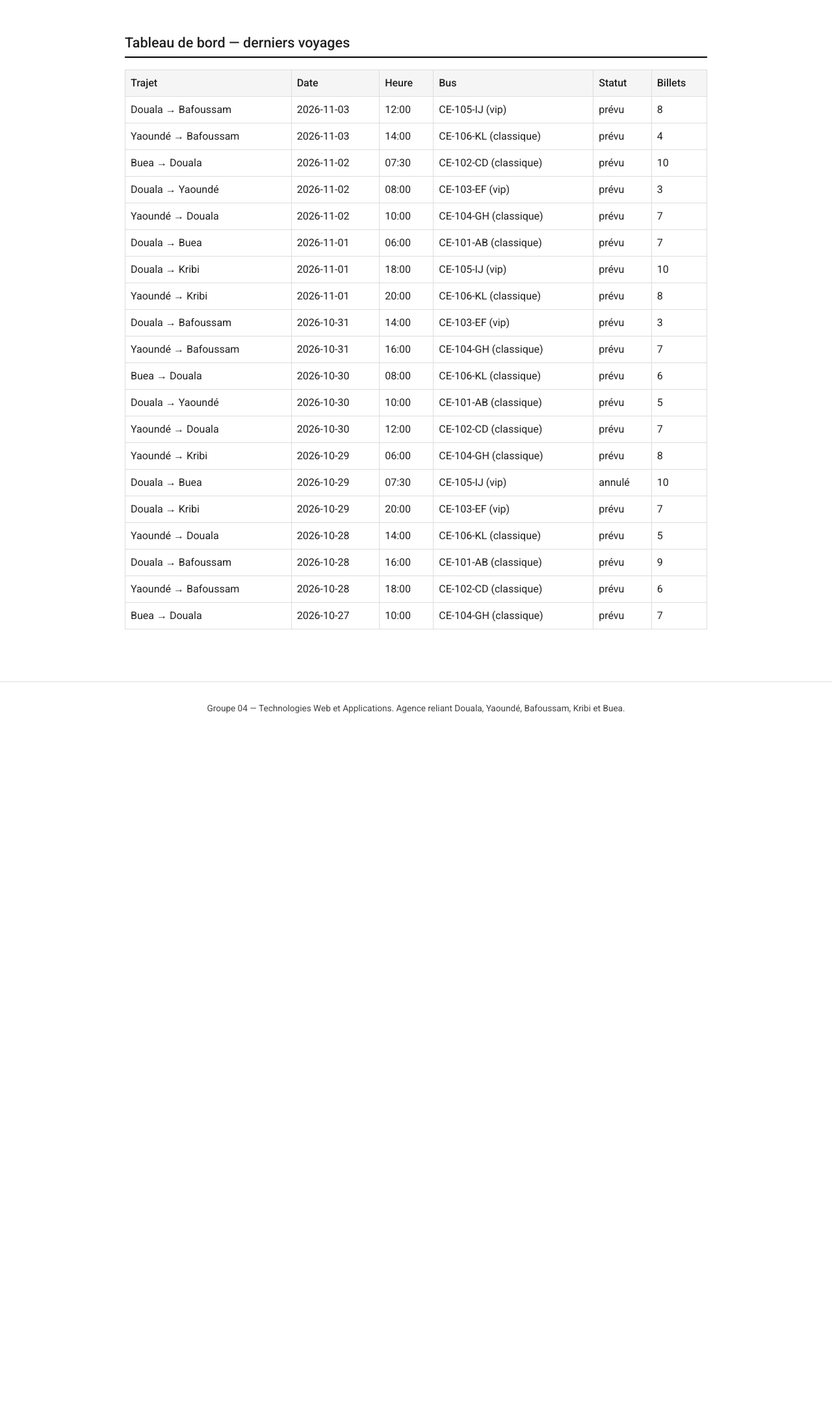
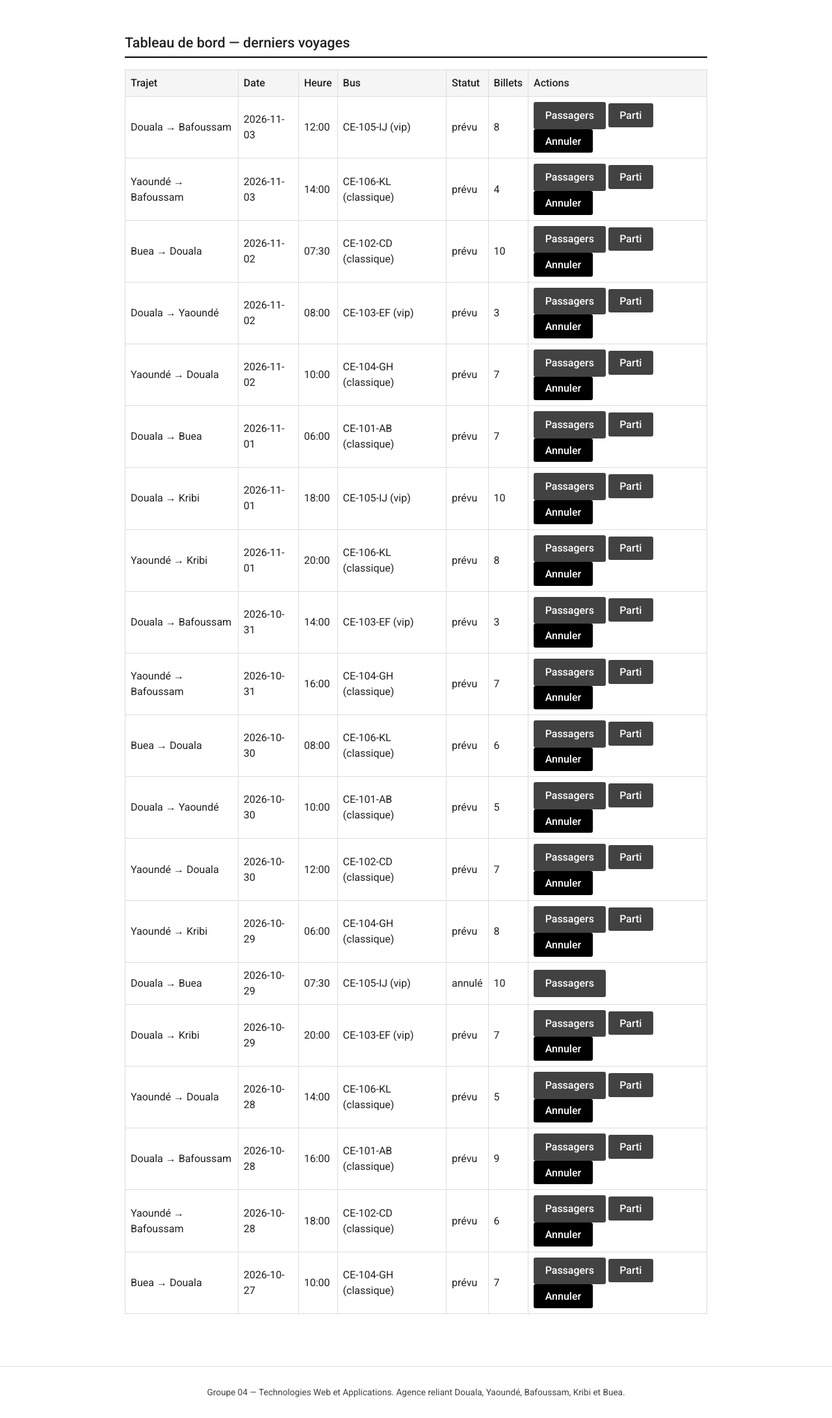
Before and after one commit to jdlgithub/Examen-Technoogies-Web-et-Application, a Flask app: page /admin in a window 1280 px wide. Shown: the part 106-2289 px from the top of the page at 65% size. Before the commit the page ends 1204 px from the top, so only its background shows below. Run offline with Flask 3, Linux system fonts and the light colour scheme; a user stored in the database is signed in; data comes from the database, SQL or seed files in the repository; both versions use the stored data as it was after the commit.

Commit message:
feat(us5): liste des passagers imprimable et annulation de voyage
User Story 5 (P2) - operations agence : embarquement et annulation.

- GET /admin/voyages/<id>/passagers (protege) : recap du voyage +
  tableau siège/nom/telephone/code trie par siege, bouton impression
  et classe .pas-a-imprimer (FR-011) ; passagers.html + print.css
  (@media print masque nav/boutons, tableau noir et blanc)
- POST /admin/voyages/<id>/annuler (protege) : transition prevu ->
  annule uniquement ; tout autre statut -> message d'erreur ;
  mutation en POST avec confirmation (FR-012, constitution I)
- POST /admin/voyages/<id>/parti (protege) : transition prevu -> parti
- tableau.html : colonne Actions (passagers, parti, annuler) avec
  formulaires POST seuls pour les voyages prevus

Verification : test client - S10 passagers sans session 302, liste
200 avec noms reels + window.print, annulation -> annulé, re-annulation
et achat d'un voyage annule refuses, parti marque, annulation
anonyme refusee ; base reseedee avant commit

```diff
--- a/projet/app.py
+++ b/projet/app.py
@@ -440,6 +440,80 @@ def admin_voyage_nouveau():
     )
 
 
+# --- Espace d'administration : passagers et annulation (US5) ----------------
+@app.route("/admin/voyages/<int:voyage_id>/passagers")
+@administrateur_requis
+def admin_passagers(voyage_id):
+    """Liste imprimable des passagers d'un voyage (FR-011)."""
+    bdd = get_db()
+    voyage = bdd.execute(
+        """SELECT v.id, v.date, v.heure, v.statut,
+                  t.ville_depart, t.ville_arrivee,
+                  b.immatriculation, b.nombre_places
+           FROM voyages v
+           JOIN trajets t ON t.id = v.trajet_id
+           JOIN bus b ON b.id = v.bus_id
+           WHERE v.id = ?""",
+        (voyage_id,),
+    ).fetchone()
+    if voyage is None:
+        flash("Voyage introuvable.", "erreur")
+        return redirect(url_for("admin_tableau"))
+    passagers = bdd.execute(
+        """SELECT nom, telephone, numero_siege, code_reservation
+           FROM billets WHERE voyage_id = ?
+           ORDER BY numero_siege""",
+        (voyage_id,),
+    ).fetchall()
+    return render_template(
+        "admin/passagers.html", voyage=voyage, passagers=passagers
+    )
+
+
+@app.route("/admin/voyages/<int:voyage_id>/annuler", methods=["POST"])
+@administrateur_requis
+def admin_annuler(voyage_id):
+    """Annule un voyage prévu : statut -> annulé (FR-012, POST)."""
+    bdd = get_db()
+    voyage = bdd.execute(
+        "SELECT statut FROM voyages WHERE id = ?", (voyage_id,)
+    ).fetchone()
+    if voyage is None:
+        flash("Voyage introuvable.", "erreur")
+        return redirect(url_for("admin_tableau"))
+    if voyage["statut"] != "prévu":
+        flash("Seul un voyage prévu peut être annulé.", "erreur")
+        return redirect(url_for("admin_tableau"))
+    bdd.execute(
+        "UPDATE voyages SET statut = 'annulé' WHERE id = ?", (voyage_id,)
+    )
+    bdd.commit()
+    flash("Voyage annulé.", "succes")
+    return redirect(url_for("admin_tableau"))
+
+
+@app.route("/admin/voyages/<int:voyage_id>/parti", methods=["POST"])
+@administrateur_requis
+def admin_parti(voyage_id):
+    """Marque un voyage comme parti : statut -> parti (FR-012, POST)."""
+    bdd = get_db()
+    voyage = bdd.execute(
+        "SELECT statut FROM voyages WHERE id = ?", (voyage_id,)
+    ).fetchone()
+    if voyage is None:
+        flash("Voyage introuvable.", "erreur")
+        return redirect(url_for("admin_tableau"))
+    if voyage["statut"] != "prévu":
+        flash("Seul un voyage prévu peut être marqué parti.", "erreur")
+        return redirect(url_for("admin_tableau"))
+    bdd.execute(
+        "UPDATE voyages SET statut = 'parti' WHERE id = ?", (voyage_id,)
+    )
+    bdd.commit()
+    flash("Voyage marqué comme parti.", "succes")
+    return redirect(url_for("admin_tableau"))
+
+
 # --- Page d'erreur 404 personnalisée ----------------------------------------
 @app.errorhandler(404)
 def page_introuvable(exception):
--- a/projet/templates/admin/tableau.html
+++ b/projet/templates/admin/tableau.html
@@ -15,6 +15,7 @@
         <th scope="col">Bus</th>
         <th scope="col">Statut</th>
         <th scope="col">Billets</th>
+        <th scope="col">Actions</th>
       </tr>
     </thead>
     <tbody>
@@ -26,6 +27,21 @@
           <td>{{ voyage.immatriculation }} ({{ voyage.type_bus }})</td>
           <td>{{ voyage.statut }}</td>
           <td>{{ voyage.billets_vendus }}</td>
+          <td>
+            <a class="btn secondary" style="margin-top:0"
+               href="{{ url_for('admin_passagers', voyage_id=voyage.id) }}">Passagers</a>
+            {% if voyage.statut == 'prévu' %}
+              <form method="post" style="display:inline"
+                    action="{{ url_for('admin_parti', voyage_id=voyage.id) }}">
+                <button type="submit" class="secondary" style="margin-top:0">Parti</button>
+              </form>
+              <form method="post" style="display:inline"
+                    action="{{ url_for('admin_annuler', voyage_id=voyage.id) }}"
+                    onsubmit="return confirm('Annuler ce voyage ?');">
+                <button type="submit" style="margin-top:0">Annuler</button>
+              </form>
+            {% endif %}
+          </td>
         </tr>
       {% endfor %}
     </tbody>
```
Also changed, not shown: projet/templates/admin/passagers.html (added, +52 -0 lines), projet/projet.db.
